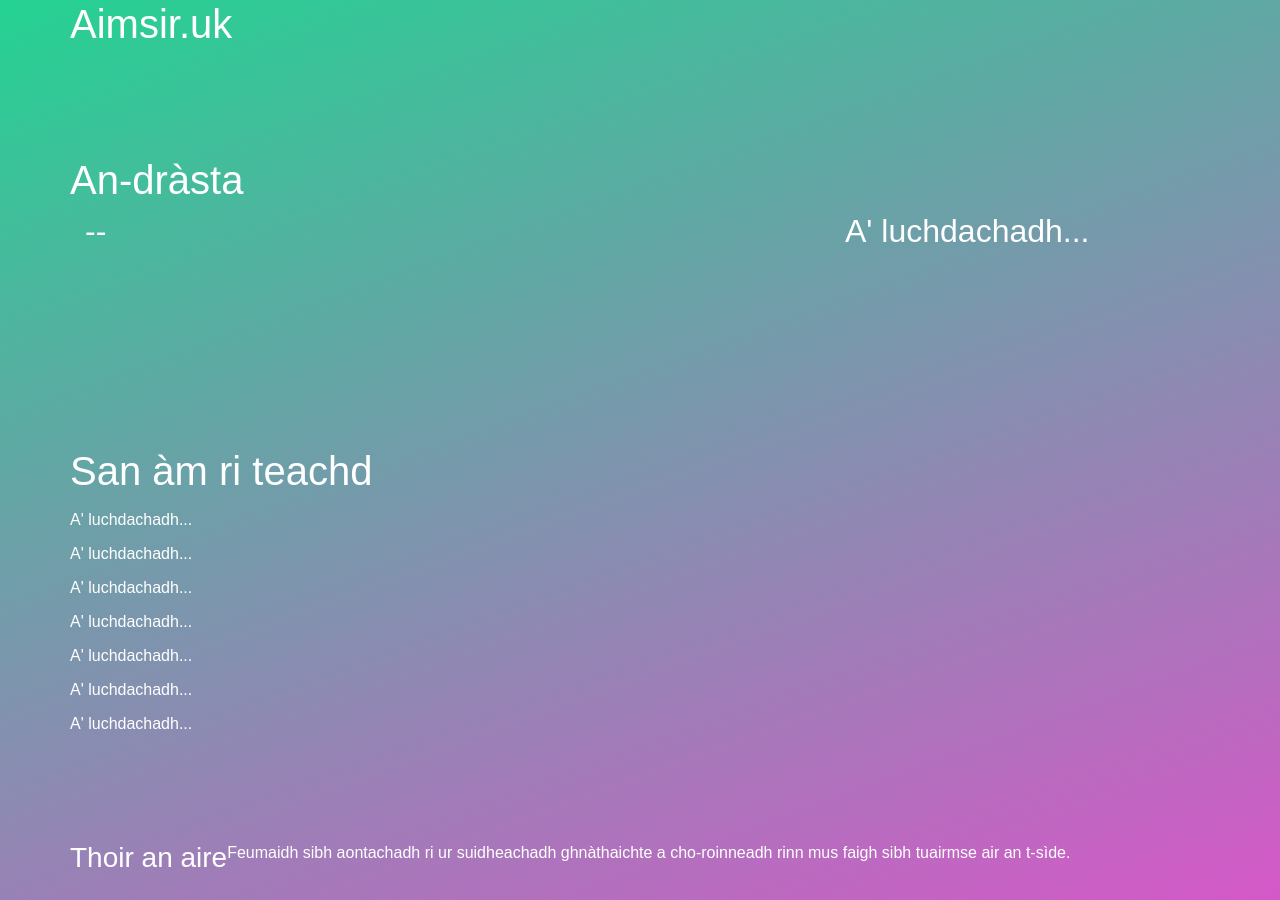
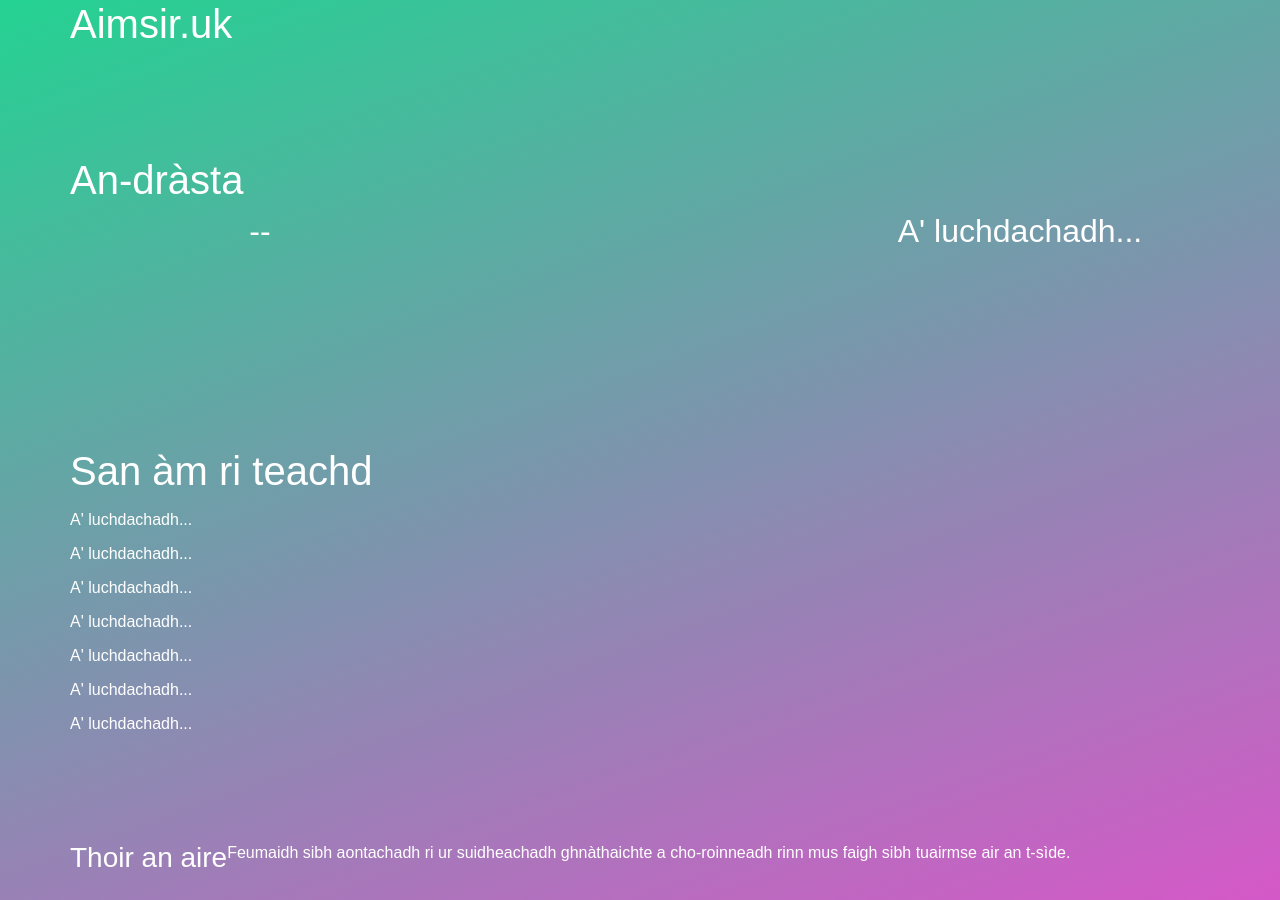
Before and after one commit to angeidheal/aimsir, a Jekyll site: the page built from index.html, in a window 1280 px wide. Built offline with Jekyll 4.4.1, drawn with Linux system fonts in a browser that asks for light colours; nearby versions of some CDN libraries; a script that is not in the unit is left out.

Commit message:
Update index.html

```diff
--- a/index.html
+++ b/index.html
@@ -13,7 +13,7 @@ title: Dachaigh
     <h1>An-dràsta</h1>
   </div>
 
-  <div class="row">
+  <div class="row current-weather">
     <div class="col-md-4">
       <h2 class="degree">--</h2>
     </div>
```
